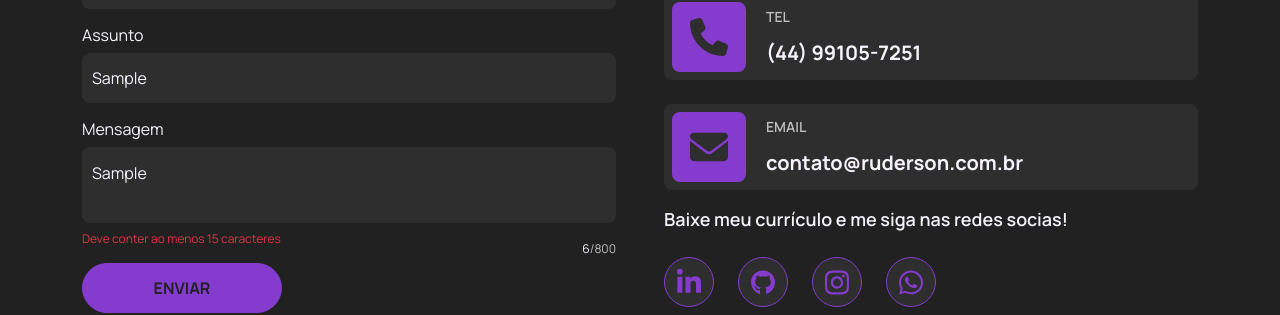
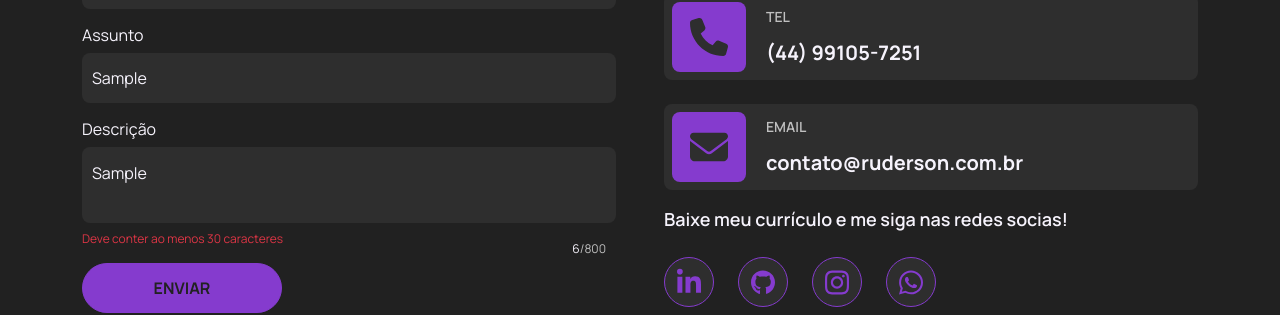
Before and after one commit to Rudersonvf/portfolio-frontend, a React (Vite) app: page / in a window 1280 px wide. Both pictures are taken after typing "Sample", "name@example.com", "Sample", "Sample" into the empty fields and a click on the button "ENVIAR". Shown: the part 2173-2488 px from the top of the page. Built offline with nearby package versions, Linux system fonts and the light colour scheme; no server answers.

Commit message:
feat: add component textarea and add in all forms

```diff
--- a/src/components/ContactFrom.jsx
+++ b/src/components/ContactFrom.jsx
@@ -7,12 +7,12 @@ import { useTranslation } from "react-i18next";
 import * as messageService from "../services/message-service";
 
 import Button from "./Button";
+import TextAreaField from "./TextareaField";
 
 const ContactForm = ({ onError }) => {
   const [isSending, setIsSending] = useState(false);
   //const [isSuccess, setIsSuccess] = useState(false);
   //const [isError, setIsError] = useState(false);
-  const [charCount, setCharCount] = useState(0);
   const { t } = useTranslation();
 
   const FIELD_ERROR = t("form-error");
@@ -25,13 +25,6 @@ const ContactForm = ({ onError }) => {
     reset,
     formState: { errors },
   } = useForm();
-
-  const handleInput = (event) => {
-    const textarea = event.target;
-    textarea.style.height = "auto";
-    textarea.style.height = `${textarea.scrollHeight}px`;
-    setCharCount(event.target.value.length);
-  };
 
   async function onSubmit(data) {
     setIsSending(true);
@@ -100,33 +93,24 @@ const ContactForm = ({ onError }) => {
           />
           {errors.subject && <p>{errors.subject.message}</p>}
         </div>
-        <div style={{ position: "relative" }}>
-          <label htmlFor="message">{t("form-field-message")}</label>
-          <textarea
-            id="message"
-            {...register("message", {
+        <TextAreaField
+          id="description"
+          label="Descrição"
+          register={register}
+          rules={{
             required: FIELD_ERROR,
             minLength: {
-                value: 15,
-                message: t("form-textarea-min-lenght"),
+              value: 30,
+              message: "Deve conter ao menos 30 caracteres",
             },
             maxLength: {
               value: 800,
-                message: t("form-textarea-max-lenght"),
+              message: "Deve conter no máximo 700 caracteres",
             },
-            })}
-            style={{ overflow: "hidden", resize: "none" }}
-            onInput={handleInput}
+          }}
+          errors={errors}
           maxLength={800}
         />
-          <p className="contact-form-char-count">
-            <span className={`${charCount >= 800 ? "text-danger" : ""}`}>
-              {charCount}
-            </span>
-            /800
-          </p>
-          {errors.message && <p>{errors.message.message}</p>}
-        </div>
         <div style={{ maxWidth: "200px" }} className="mt-1">
           <Button value={"enviar"} type="submit" disabled={isSending} />
         </div>
--- /dev/null
+++ b/src/components/TextareaField.jsx
@@ -0,0 +1,55 @@
+import { useState } from "react";
+
+import PropTypes from "prop-types";
+
+const TextAreaField = ({
+  id,
+  label,
+  register,
+  rules,
+  errors,
+  maxLength = 500,
+  ...rest
+}) => {
+  const [charCount, setCharCount] = useState(0);
+
+  const handleInput = (event) => {
+    const textarea = event.target;
+    textarea.style.height = "auto";
+    textarea.style.height = `${textarea.scrollHeight}px`;
+    setCharCount(textarea.value.length);
+  };
+
+  return (
+    <div style={{ position: "relative" }}>
+      <label htmlFor={id}>{label}</label>
+      <textarea
+        id={id}
+        {...register(id, rules)}
+        style={{ overflow: "hidden", resize: "none" }}
+        onInput={handleInput}
+        maxLength={maxLength}
+        {...rest}
+      />
+      <p className="contact-form-char-count" style={{ right: "10px" }}>
+        <span className={`${charCount >= maxLength ? "text-danger" : ""}`}>
+          {charCount}
+        </span>
+        /{maxLength}
+      </p>
+      {errors && errors[id] && <p>{errors[id].message}</p>}
+    </div>
+  );
+};
+
+TextAreaField.propTypes = {
+  id: PropTypes.string.isRequired,
+  label: PropTypes.string.isRequired,
+  register: PropTypes.func.isRequired,
+  rules: PropTypes.object,
+  errors: PropTypes.object,
+  maxLength: PropTypes.number,
+  onInput: PropTypes.func,
+};
+
+export default TextAreaField;
--- a/src/pages/Admin/Educations.jsx
+++ b/src/pages/Admin/Educations.jsx
@@ -6,6 +6,7 @@ import Skeleton from "react-loading-skeleton";
 
 import Button from "../../components/Button";
 import Modal from "../../components/Modal";
+import TextAreaField from "../../components/TextareaField";
 import ToastContainer from "../../components/ToastContainer";
 import { useToast } from "../../hooks/useToast";
 import * as educationService from "../../services/education-service";
@@ -125,11 +126,6 @@ const Educations = () => {
     setIsModalOpen(false);
   }
 
-  function handleInput(event) {
-    const textarea = event.target;
-    textarea.style.height = "auto";
-    textarea.style.height = `${textarea.scrollHeight}px`;
-  }
   return (
     <main>
       <section>
@@ -196,6 +192,7 @@ const Educations = () => {
                   <label htmlFor="startDate">Data inicio</label>
                   <input
                     id="startDate"
+                    type="date"
                     {...register("startDate", {
                       required: FIELD_ERROR,
                       minLength: {
@@ -212,7 +209,7 @@ const Educations = () => {
                 </div>
                 <div className="col-md-4">
                   <label htmlFor="endDate">Data final</label>
-                  <input id="endDate" {...register("endDate")} />
+                  <input id="endDate" type="date" {...register("endDate")} />
                 </div>
                 <div className="col-md-4">
                   <label htmlFor="workload">Carga horária</label>
@@ -250,25 +247,24 @@ const Educations = () => {
                     <p>{errors.certificateUrl.message}</p>
                   )}
                 </div>
-                <div>
-                  <label htmlFor="description">Descrição</label>
-                  <textarea
+                <TextAreaField
                   id="description"
-                    {...register("description", {
+                  label="Descrição"
+                  register={register}
+                  rules={{
+                    required: FIELD_ERROR,
                     minLength: {
-                        value: 15,
-                        message: "Deve conter ao menos 15 caracteres",
+                      value: 30,
+                      message: "Deve conter ao menos 30 caracteres",
                     },
                     maxLength: {
-                        value: 500,
-                        message: "Deve conter no máximo 500 caracteres",
+                      value: 700,
+                      message: "Deve conter no máximo 700 caracteres",
                     },
-                    })}
-                    style={{ overflow: "hidden", resize: "none" }}
-                    onInput={handleInput}
+                  }}
+                  errors={errors}
+                  maxLength={700}
                 />
-                  {errors.description && <p>{errors.description.message}</p>}
-                </div>
               </div>
               <div style={{ maxWidth: "200px" }} className="mt-1">
                 <Button value={"salvar"} type="submit" disabled={isSending} />
--- a/src/pages/Admin/Experiences.jsx
+++ b/src/pages/Admin/Experiences.jsx
@@ -6,6 +6,7 @@ import Skeleton from "react-loading-skeleton";
 
 import Button from "../../components/Button";
 import Modal from "../../components/Modal";
+import TextAreaField from "../../components/TextareaField";
 import ToastContainer from "../../components/ToastContainer";
 import { useToast } from "../../hooks/useToast";
 import * as experienceService from "../../services/experience-service";
@@ -123,12 +124,6 @@ const Experiences = () => {
     setIsModalOpen(false);
   }
 
-  function handleInput(event) {
-    const textarea = event.target;
-    textarea.style.height = "auto";
-    textarea.style.height = `${textarea.scrollHeight}px`;
-  }
-
   return (
     <main>
       <section>
@@ -213,25 +208,23 @@ const Experiences = () => {
                   <label htmlFor="endDate">Data final</label>
                   <input id="endDate" {...register("endDate")} />
                 </div>
-                <div>
-                  <label htmlFor="description">Descrição</label>
-                  <textarea
+                <TextAreaField
                   id="description"
-                    {...register("description", {
+                  label="Descricão"
+                  register={register}
+                  rules={{
                     minLength: {
-                        value: 15,
-                        message: "Deve conter ao menos 15 caracteres",
+                      value: 30,
+                      message: "Deve conter ao menos 30 caracteres",
                     },
                     maxLength: {
-                        value: 500,
-                        message: "Deve conter no máximo 500 caracteres",
+                      value: 700,
+                      message: "Deve conter no máximo 700 caracteres",
                     },
-                    })}
-                    style={{ overflow: "hidden", resize: "none" }}
-                    onInput={handleInput}
+                  }}
+                  errors={errors}
+                  maxLength={700}
                 />
-                  {errors.description && <p>{errors.description.message}</p>}
-                </div>
               </div>
               <div style={{ maxWidth: "200px" }} className="mt-1">
                 <Button value={"salvar"} type="submit" disabled={isSending} />
--- a/src/pages/Admin/Projects.jsx
+++ b/src/pages/Admin/Projects.jsx
@@ -8,6 +8,7 @@ import Button from "../../components/Button";
 import ImageCard from "../../components/ImageCard";
 import ImageField from "../../components/ImageField";
 import Modal from "../../components/Modal";
+import TextAreaField from "../../components/TextareaField";
 import ToastContainer from "../../components/ToastContainer";
 import { useToast } from "../../hooks/useToast";
 import * as categoryService from "../../services/category-service";
@@ -30,7 +31,6 @@ const Projects = () => {
   const [isLoadingById, setIsLoadingById] = useState(false);
   const [isSending, setIsSending] = useState(false);
   const [isModalOpen, setIsModalOpen] = useState(false);
-  const [charCount, setCharCount] = useState(0);
   const { toasts, addToast } = useToast();
 
   const FIELD_ERROR = "Campo requirido";
@@ -213,13 +213,6 @@ const Projects = () => {
     setAllImages([]);
   }
 
-  function handleInput(event) {
-    const textarea = event.target;
-    textarea.style.height = "auto";
-    textarea.style.height = `${textarea.scrollHeight}px`;
-    setCharCount(event.target.value.length);
-  }
-
   function handleCategoryChange(event) {
     if (event.target.value === "") {
       return;
@@ -349,38 +342,24 @@ const Projects = () => {
                   />
                   {errors.title && <p>{errors.title.message}</p>}
                 </div>
-                <div style={{ position: "relative" }}>
-                  <label htmlFor="description">Descrição</label>
-                  <textarea
+                <TextAreaField
                   id="description"
-                    {...register("description", {
+                  label="Descrição"
+                  register={register}
+                  rules={{
                     required: FIELD_ERROR,
                     minLength: {
-                        value: 30,
-                        message: "Deve conter ao menos 30 caracteres",
+                      value: 3,
+                      message: FIELD_ERROR_MIN_LENGTH,
                     },
                     maxLength: {
-                        value: 700,
-                        message: "Deve conter no máximo 700 caracteres",
+                      value: 80,
+                      message: FIELD_ERROR_MAX_LENGTH,
                     },
-                    })}
-                    style={{ overflow: "hidden", resize: "none" }}
-                    onInput={handleInput}
+                  }}
+                  errors={errors}
                   maxLength={700}
                 />
-                  <p
-                    className="contact-form-char-count"
-                    style={{ right: "10px" }}
-                  >
-                    <span
-                      className={`${charCount >= 700 ? "text-danger" : ""}`}
-                    >
-                      {charCount}
-                    </span>
-                    /700
-                  </p>
-                  {errors.description && <p>{errors.description.message}</p>}
-                </div>
                 <div className="col-md-12">
                   <label htmlFor="repositoryUrl">Link do repositório</label>
                   <input
```
Lines whose indentation alone changed are shown as unchanged.
